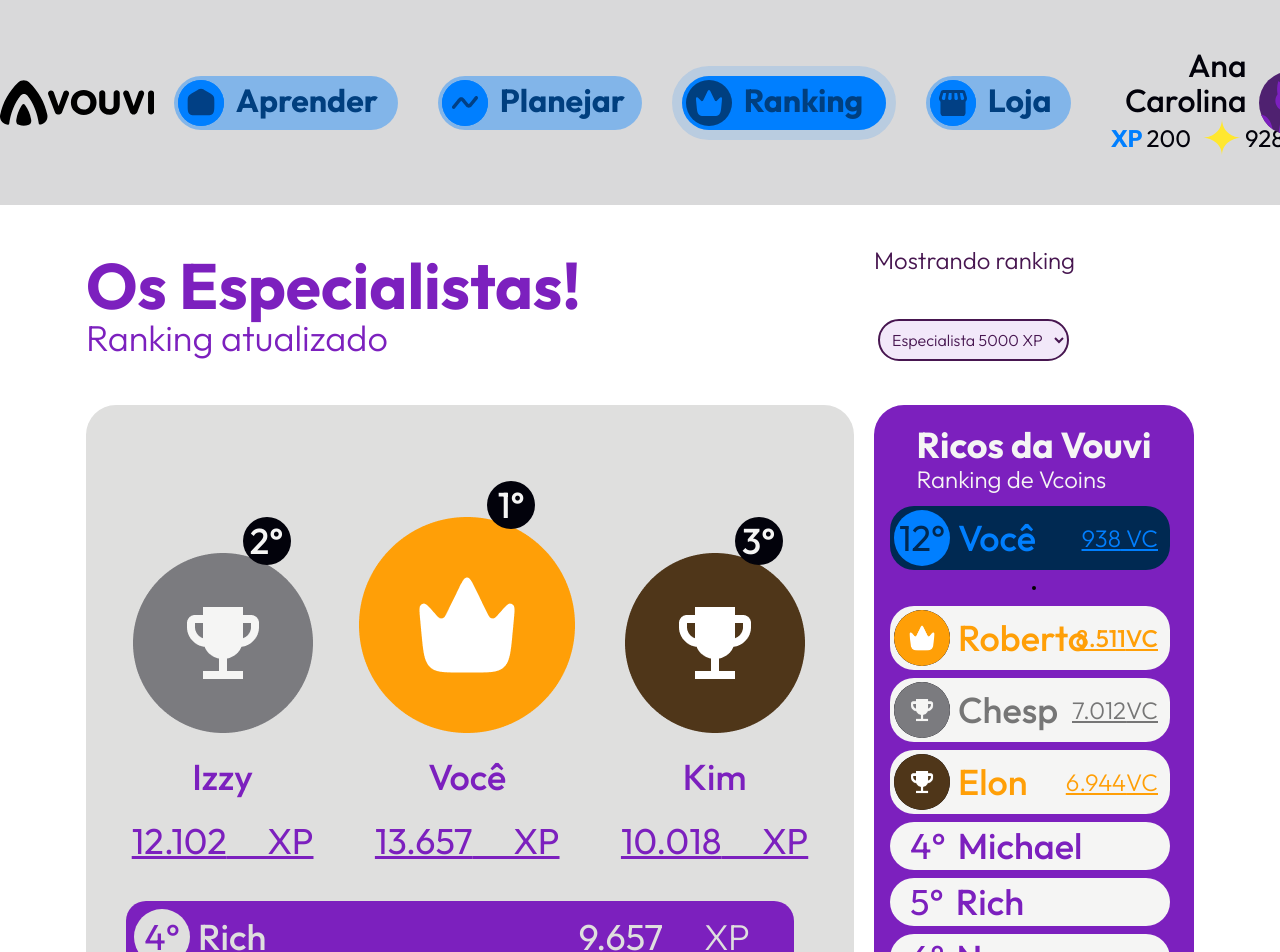
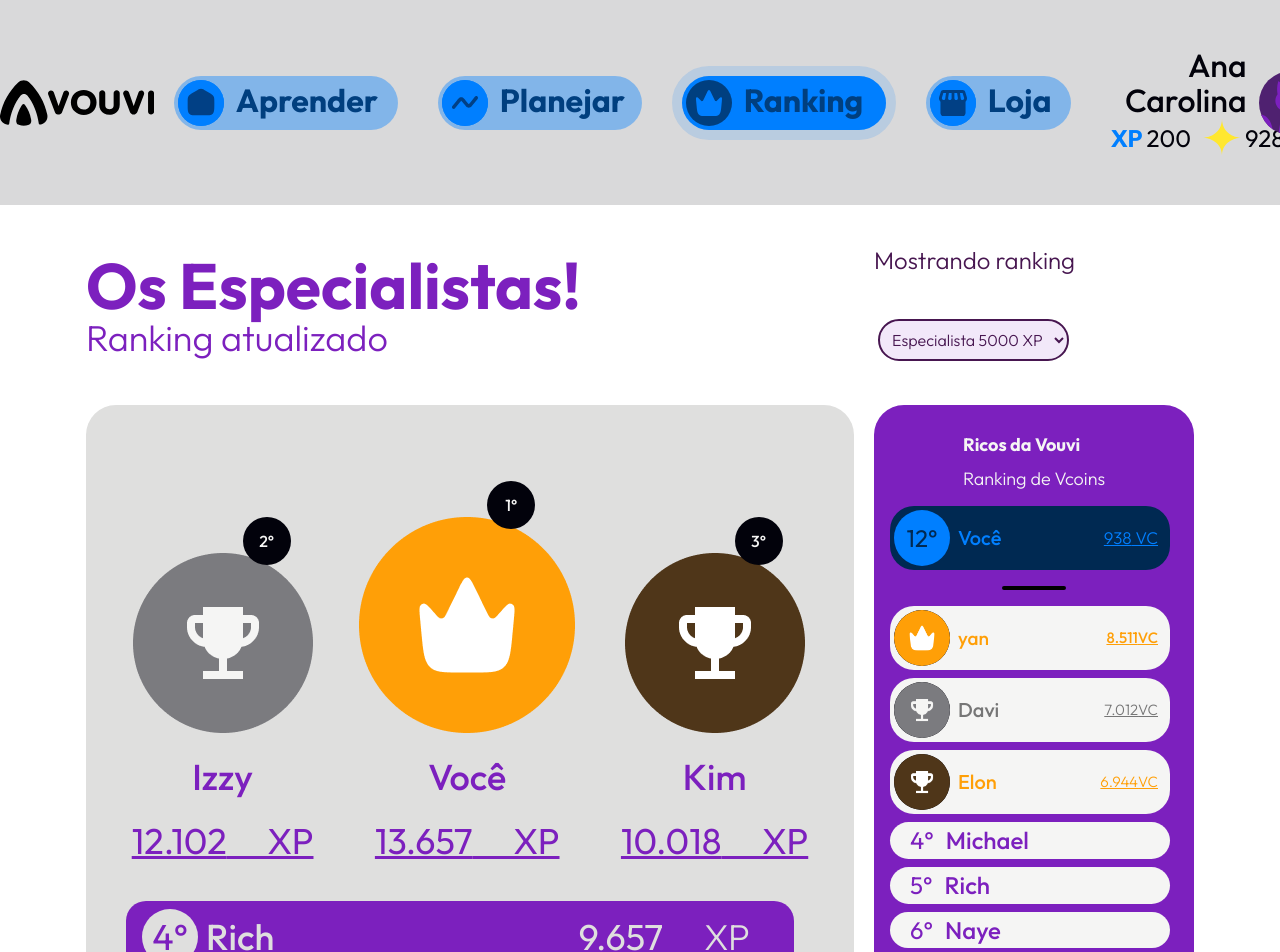
Before and after one commit to yanrafael/vouvi-frontend-client, a React (Vite) app: page /vouvi-frontend-client/ranking in a window 1280 px wide. Shown: the top 952 px of the page. Built offline with nearby package versions, Linux system fonts and the light colour scheme.

Commit message:
responsivo
dia 12-11-2024

```diff
--- a/src/components/Cards/CardRicoRank.jsx
+++ b/src/components/Cards/CardRicoRank.jsx
@@ -22,7 +22,7 @@ const Colocacao = (props) =>{
         <div className="flex items-end md:gap-6">
             <div className="flex items-center flex-col md:gap-6">
                 <div className="relative left-12 top-9 md:w-14">
-                    <span className="mr-2 flex items-center justify-center w-12 h-12 rounded-full bg-black text-white text-base font-medium">
+                    <span className="mr-2 flex items-center justify-center w-12 h-12 rounded-full bg-black text-white font-medium ">
                         {props.posicao}°
                     </span>
                 </div>
--- a/src/components/Cards/CardVCRank.jsx
+++ b/src/components/Cards/CardVCRank.jsx
@@ -17,37 +17,37 @@ const CardLateral = (props) =>{
             {props.nome === 'Usuario'
                 ?<div className="flex justify-between text-segundo bg-[#002952] text-secondary-200 p-1 rounded-md mr-2 w-full items-center">
                     <div className="flex items-center">
-                        <span className="mr-2 flex items-center justify-center w-14 h-14 bg-secondary-200 rounded-full text-base text-[#002952] text-cardVoce">{props.posicao}°</span>
-                        <div className="text-base font-medium">Você</div>
+                        <span className="mr-2 flex items-center justify-center w-14 h-14 bg-secondary-200 rounded-full text-md text-[#002952] text-cardVoce ">{props.posicao}°</span>
+                        <div className="text-md font-medium md:text-[20px]">Você</div>
                     </div>
-                    <div className="underline text-secondary-200 text-md font-light mr-2">{props.vc} VC</div>
+                    <div className="underline text-secondary-200 text-[17px] font-light mr-2  ">{props.vc} VC</div>
                 </div>
                 :props.posicao<4
-                ?<div className="flex justify-between text-segundo bg-white dark:bg-[#3D3D3D] p-1 mb-2 rounded-md mr-2 w-full items-center">
-                    <div className="flex items-center">
+                ?<div className="flex justify-between text-segundo bg-white dark:bg-[#3D3D3D] p-1 mb-2 rounded-md mr-2 w-full items-center ">
+                    <div className="flex items-center ">
                         {
-                            props.posicao===1?<img src={document.body.classList.value === "dark"?Darkprimeiro :primeiro} alt="" className="mr-2 flex items-center justify-center w-14 h-14 rounded-full bg-black text-teste"/>:
-                            props.posicao===2?<img src={document.body.classList.value === "dark"?Darksegundo :segundo} alt="" className="mr-2 flex items-center justify-center w-14 h-14 rounded-full bg-black text-teste"/>:
-                            <img src={document.body.classList.value === "dark"?Darkterceiro :terceiro} alt="" className="mr-2 flex items-center justify-center w-14 h-14 rounded-full bg-black text-teste"/>
+                            props.posicao===1?<img src={document.body.classList.value === "dark"?Darkprimeiro :primeiro} alt="" className="mr-2 flex items-center justify-center w-14 h-14 rounded-full bg-black text-teste "/>:
+                            props.posicao===2?<img src={document.body.classList.value === "dark"?Darksegundo :segundo} alt="" className="mr-2 flex items-center justify-center w-14 h-14 rounded-full bg-black text-teste md:text-[19px]"/>:
+                            <img src={document.body.classList.value === "dark"?Darkterceiro :terceiro} alt="" className="mr-2 flex items-center justify-center w-14 h-14 rounded-full bg-black text-teste "/>
                         }
 
                         {
-                            props.posicao===1?<div className={`${textp}  text-base font-medium`}>{props.nome}</div>:
-                            props.posicao===2?<div className={`${texts} text-base font-medium`}>{props.nome}</div>:
-                            <div className={`${textt} text-base font-medium`}>{props.nome}</div>
+                            props.posicao===1?<div className={`${textp}  text-md font-medium md:text-[19px]`}>{props.nome}</div>:
+                            props.posicao===2?<div className={`${texts} md:text-[20px] font-medium text-md`}>{props.nome}</div>:
+                            <div className={`${textt} md:text-[20px] font-medium`}>{props.nome}</div>
                         }
                     </div>
                     {
-                        props.posicao===1?<div className={`${textp} underline text-md font-medium mr-2`}>{props.vc}VC</div>:
-                        props.posicao===2?<div className={`${texts} underline text-md font-light mr-2`}>{props.vc}VC</div>:
-                        <div className={`${textt} underline text-md font-light mr-2`}>{props.vc}VC</div>
+                        props.posicao===1?<div className={`${textp} underline text-[9px] font-medium mr-2 md:text-[15px]`}>{props.vc}VC</div>:
+                        props.posicao===2?<div className={`${texts} underline text-[9px]  font-light mr-2 md:text-[15px]`}>{props.vc}VC</div>:
+                        <div className={`${textt} underline text-md font-light mr-2 md:text-[15px] `}>{props.vc}VC</div>
                     }
 
                 </div>
-                :<div className="flex justify-between text-segundo bg-white dark:bg-[#3D3D3D] p-1 mb-2 rounded-lg mr-2 w-full items-center">
-                    <div className="flex text-textolado text-primary-200 dark:text-[#5C5C5C]">
-                        <div className="ml-4 text-base mr-3">{props.posicao}°</div>
-                        <div className="text-base font-medium">{props.nome}</div>
+                :<div className="flex justify-between text-segundo bg-white dark:bg-[#3D3D3D] p-1 mb-2 rounded-lg mr-2 w-full items-center md:w-18 md:text[20px] ">
+                    <div className="flex text-textolado text-primary-200 dark:text-[#5C5C5C] ">
+                        <div className="ml-4 text-md mr-3 ">{props.posicao}°</div>
+                        <div className="text-md font-medium ">{props.nome}</div>
                     </div>
                 </div>
             }
--- a/src/components/Cards/CardXPRank.jsx
+++ b/src/components/Cards/CardXPRank.jsx
@@ -4,7 +4,7 @@ const Card = (props) =>{
     return(
       <div className="flex justify-between items-center text-md bg-card p-2 mb-2 rounded-[20px] mr-2 text-primary-200  bg-primary-200 dark:bg-[#3D3D3D]">
         <div className="flex items-center">
-        <span className="mr-2 flex items-center justify-center w-14 h-14 rounded-full text-base bg-[#DFDFDE] dark:bg-black dark:text-white">{props.posicao}°</span>
+        <span className="mr-2 flex items-center justify-center w-14 h-14 rounded-full text-base bg-[#DFDFDE] dark:bg-black dark:text-white md:w-19 md:mx-2">{props.posicao}°</span>
           <div className="text-base font-medium text-[#DFDFDE] dark:text-[#B1B1B1]">{props.nome}</div>
         </div>
         <div className="flex underline text-base pr-9 text-[#DFDFDE] dark:text-[#B1B1B1]">
--- a/src/pages/Rank/Ranking.jsx
+++ b/src/pages/Rank/Ranking.jsx
@@ -22,8 +22,8 @@ const Ranking = () => {
     { nome: "Izzy", xp: 12.102 },
     { nome: "Kim", xp: 10.018 },
     { nome: "Rich", xp: 9.657 },
-    { nome: "Michael", xp: 9.102 },
-    { nome: "Roberto", xp: 9.018 },
+    { nome: "Mich", xp: 9.102 },
+    { nome: "mark", xp: 9.018 },
     { nome: "Chris", xp: 9.013 },
     { nome: "Chesp", xp: 8.755 },
     { nome: "Billie", xp: 8.124 },
@@ -41,8 +41,8 @@ const Ranking = () => {
   ];
 
   const lateral = [
-    { nome: "Roberto", vc: 8.511 },
-    { nome: "Chesp", vc: 7.012 },
+    { nome: "yan", vc: 8.511 },
+    { nome: "Davi", vc: 7.012 },
     { nome: "Elon", vc: 6.944 },
     { nome: "Michael", vc: 5614 },
     { nome: "Rich", vc: 5614 },
@@ -56,6 +56,7 @@ const Ranking = () => {
     { nome: "Herobri", vc: 5614 },
     { nome: "Joel", vc: 5614 },
     { nome: "Cleiton", vc: 5614 },
+
   ];
 
   return (
@@ -74,7 +75,7 @@ const Ranking = () => {
           </p>
         </div>
         <div className="flex w-1/4 flex-col">
-          <p className="text-md font-light text-[#471650] dark:text-white">
+          <p className="text-md font-light text-[#471650] dark:text-white md:text-md">
             Mostrando ranking
           </p>
           <div className="relative w-fit p-1">
@@ -99,7 +100,7 @@ const Ranking = () => {
       <div className="mt-10"></div>
       <div className="flex justify-center">
         <div className="mr-5 w-3/5 rounded-lg bg-[#DFDFDE] p-10 dark:bg-[#1F1F1F]">
-          <div className="flex justify-evenly gap-10">
+          <div className="flex justify-evenly gap-10 ">
             {ranking.slice(1, 2).map((ranking, index) => (
               <Colocacao posicao={2} nome={ranking.nome} xp={ranking.xp} />
             ))}
@@ -126,12 +127,12 @@ const Ranking = () => {
             </span>
           </div>
         </div>
-        <div className="flex w-1/4 flex-col items-center rounded-lg bg-primary-200 p-5 dark:bg-[#1F1F1F]">
+        <div className="flex w-1/4 flex-col items-center rounded-lg bg-primary-200 p-5 dark:bg-[#1F1F1F] md:w-46">
           <div>
-            <p className="text-teste text-base font-bold text-white">
+            <p className="text-teste text-base font-bold text-white md:text-[18px]">
               Ricos da Vouvi
             </p>
-            <p className="text-teste mb-3 text-md font-light text-white">
+            <p className="text-teste mb-3 text-md font-light text-white md:text-[18px]">
               Ranking de Vcoins
             </p>
           </div>
@@ -142,7 +143,7 @@ const Ranking = () => {
               <></>
             ),
           )}
-          <div className="border-card m-4 flex rounded-md border-2"></div>
+          <div className="border-card m-4 flex rounded-md border-2 md:w-16"></div>
           {lateral.map((lateral, index) => (
             <CardLateral
               posicao={index + 1}
--- a/src/pages/Rank/Ranking_antigo.jsx
+++ b/src/pages/Rank/Ranking_antigo.jsx
@@ -13,7 +13,7 @@ const Ranking = () => {
   const users = [
     { name: "Rich", xp: "13,657 XP" },
     { name: "Michael", xp: "12,102 XP" },
-    { name: "marcos", xp: "10,018 XP" },
+    { name: "marcos", xp:  "10,018 XP" },
     { name: "Chris", xp: "9,013 XP" },
     { name: "Chesp", xp: "8,755 XP" },
     { name: "Billie", xp: "8,124 XP" },
```
